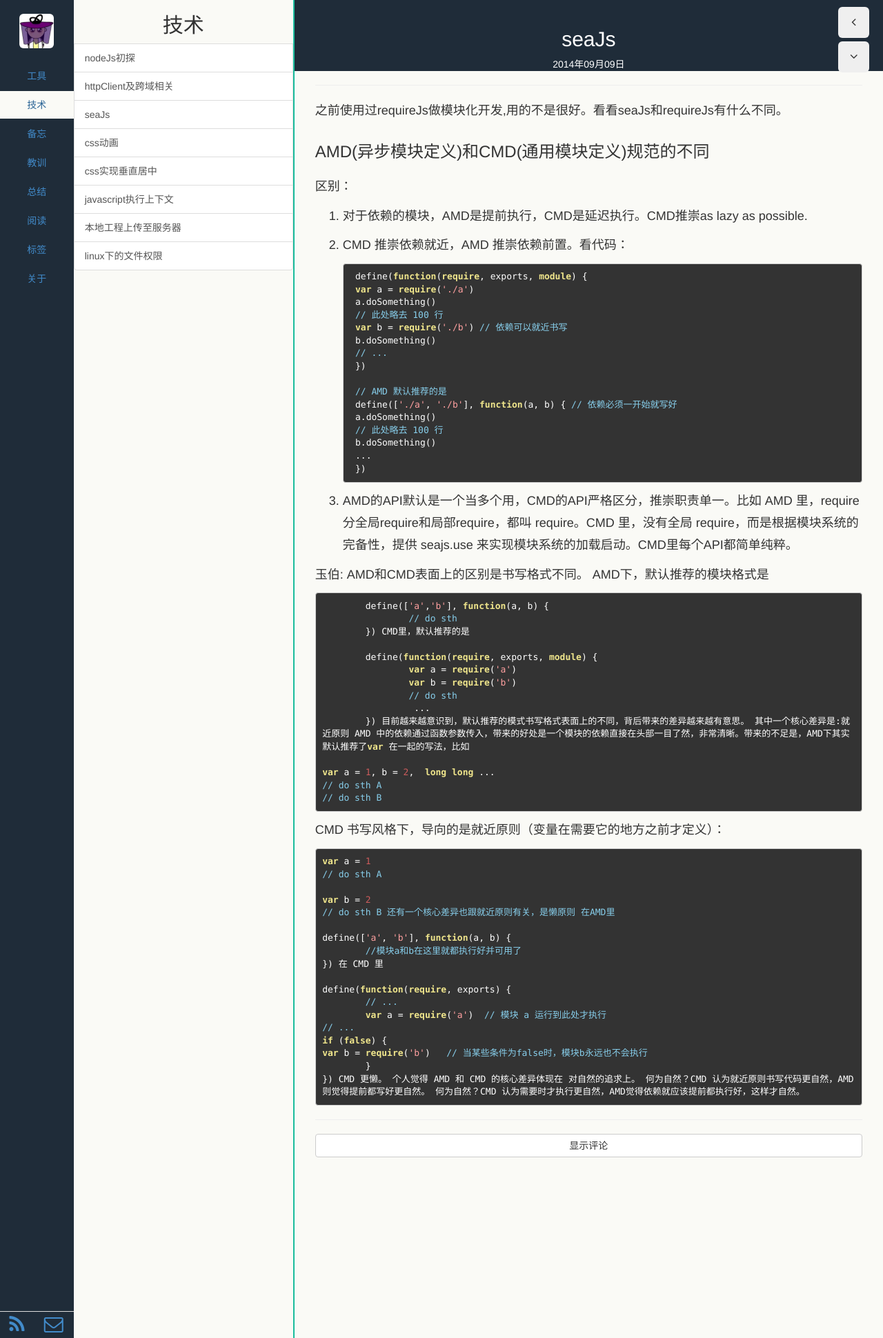
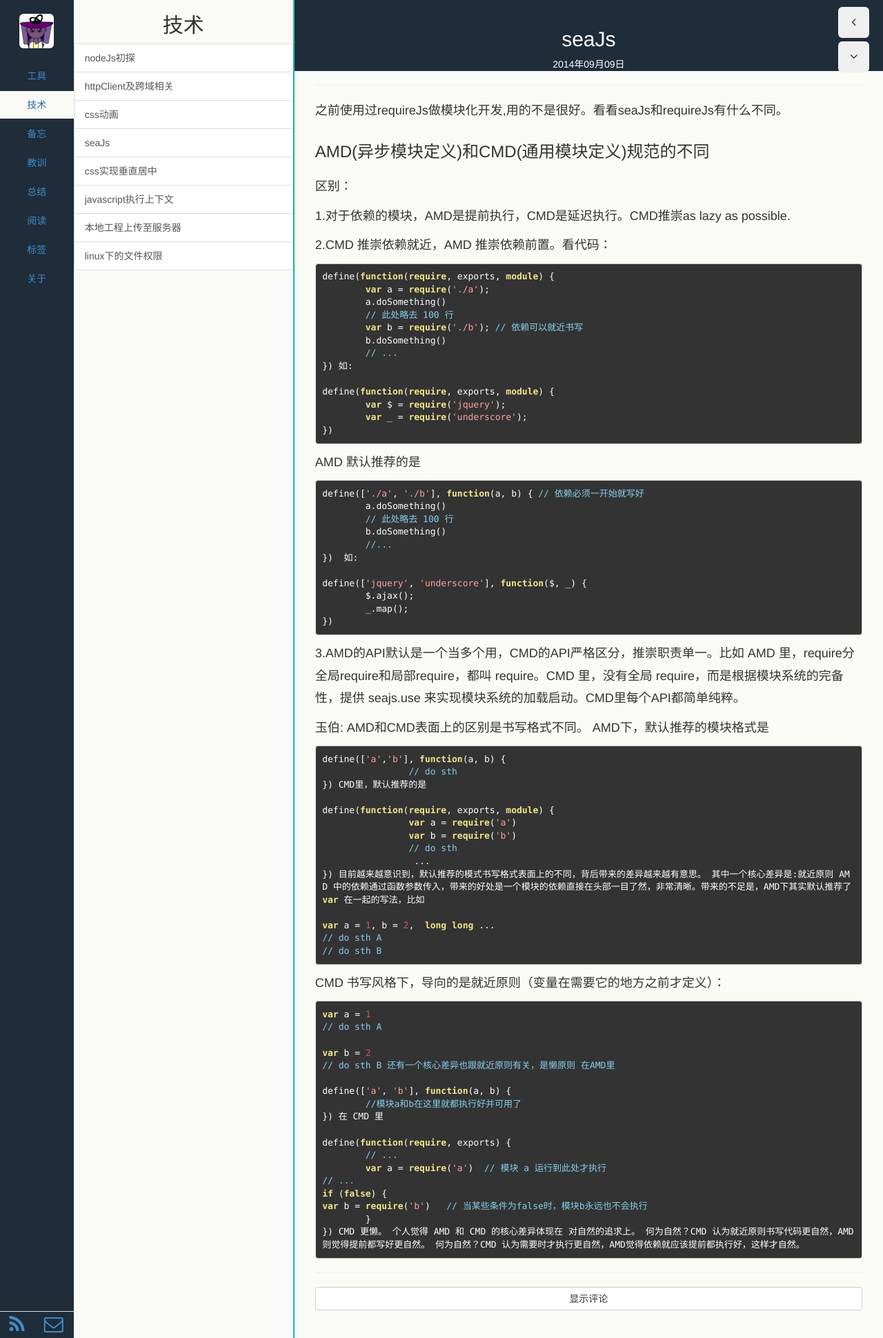
Before and after one commit to echoZQ/echo-blog, a Jekyll site: the page built from _posts/2014-09-09-AMD-and-CMD.md, in a window 1280 px wide. Shown: the whole page at 69% size. Built offline with Jekyll 4.4.1, drawn with Linux system fonts in a browser that asks for light colours; Markdown is read by kramdown in place of the engine named in the settings.

Commit message:
amd and cmd

```diff
--- a/_posts/2014-09-09-seaJs.md
+++ b/_posts/2014-09-09-AMD-and-CMD.md
@@ -11,45 +11,57 @@ description: seaJs
 
 区别：
 
-1. 对于依赖的模块，AMD是提前执行，CMD是延迟执行。CMD推崇as lazy as possible.
+1.对于依赖的模块，AMD是提前执行，CMD是延迟执行。CMD推崇as lazy as possible.
 
-2. CMD 推崇依赖就近，AMD 推崇依赖前置。看代码：
+2.CMD 推崇依赖就近，AMD 推崇依赖前置。看代码：
 
-
-		define(function(require, exports, module) {
-		var a = require('./a')
+	define(function(require, exports, module) {
+		var a = require('./a');
 		a.doSomething()
 		// 此处略去 100 行
-		var b = require('./b') // 依赖可以就近书写
+		var b = require('./b'); // 依赖可以就近书写
 		b.doSomething()
 		// ...
-		})
+	})
+如:
 
-		// AMD 默认推荐的是
-		define(['./a', './b'], function(a, b) { // 依赖必须一开始就写好
+	define(function(require, exports, module) {
+		var $ = require('jquery');
+		var _ = require('underscore');
+	})
+
+AMD 默认推荐的是
+
+	define(['./a', './b'], function(a, b) { // 依赖必须一开始就写好
 		a.doSomething()
 		// 此处略去 100 行
 		b.doSomething()
-		...
-		})
+		//...
+	})
+如:
 
-3. AMD的API默认是一个当多个用，CMD的API严格区分，推崇职责单一。比如 AMD 里，require分全局require和局部require，都叫 require。CMD 里，没有全局 require，而是根据模块系统的完备性，提供 seajs.use 来实现模块系统的加载启动。CMD里每个API都简单纯粹。
+	define(['jquery', 'underscore'], function($, _) {
+		$.ajax();
+		_.map();
+	})
+
+3.AMD的API默认是一个当多个用，CMD的API严格区分，推崇职责单一。比如 AMD 里，require分全局require和局部require，都叫 require。CMD 里，没有全局 require，而是根据模块系统的完备性，提供 seajs.use 来实现模块系统的加载启动。CMD里每个API都简单纯粹。
 
 玉伯:
 AMD和CMD表面上的区别是书写格式不同。
 AMD下，默认推荐的模块格式是
 
-		define(['a','b'], function(a, b) {
+	define(['a','b'], function(a, b) {
  	 	// do sth
-		})
+	})
 CMD里，默认推荐的是
 
-		define(function(require, exports, module) {
+	define(function(require, exports, module) {
   		var a = require('a')
   		var b = require('b')
   		// do sth
  		 ...
-		})
+	})
 目前越来越意识到，默认推荐的模式书写格式表面上的不同，背后带来的差异越来越有意思。
 其中一个核心差异是:就近原则
 AMD 中的依赖通过函数参数传入，带来的好处是一个模块的依赖直接在头部一目了然，非常清晰。带来的不足是，AMD下其实默认推荐了var 在一起的写法，比如
```
